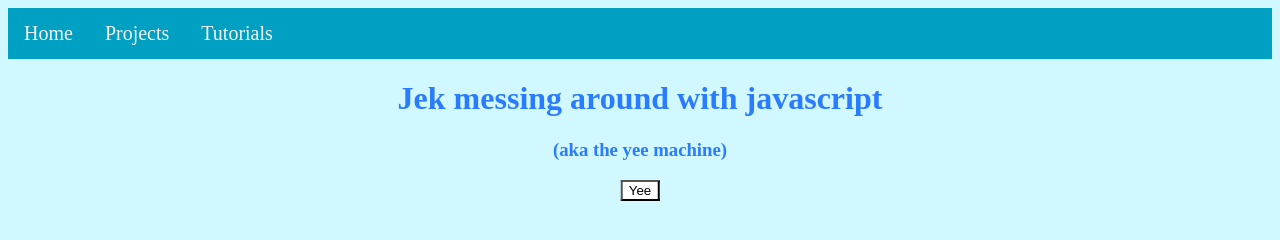
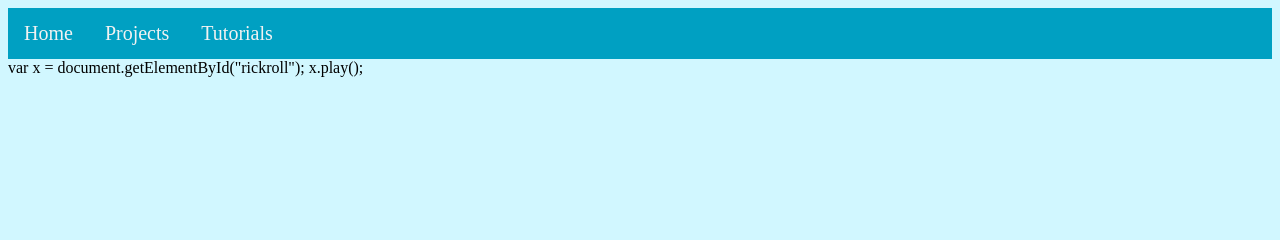
Before and after one commit to jek211424/jek211424.github.io, a plain HTML site: page projectfold/projectembed.html in a window 1280 px wide. Drawn offline with Linux system fonts and the light colour scheme.

Commit message:
Update projectembed.html

```diff
--- a/projectfold/projectembed.html
+++ b/projectfold/projectembed.html
@@ -12,11 +12,6 @@
   		<source src="../rickroll.mp3" type="audio/mpeg">
   		NO YOU HAVE EVADED THE RICKROLL UNINTENTIONALY!!!!!!!!!!!!!!!!!!!!!!!!!!!!!!!!!!!!!!!!!!!!!!!!!!!!!!
 	</audio>
-
-	<h1>Jek messing around with javascript</h1>
-	<h3>(aka the yee machine)</h3>
-	<button class="yeebutton" type="button" onclick="playAudio()">Yee</button>
-	<script>
 	var x = document.getElementById("rickroll");
 	x.play();
 	</script>
```
